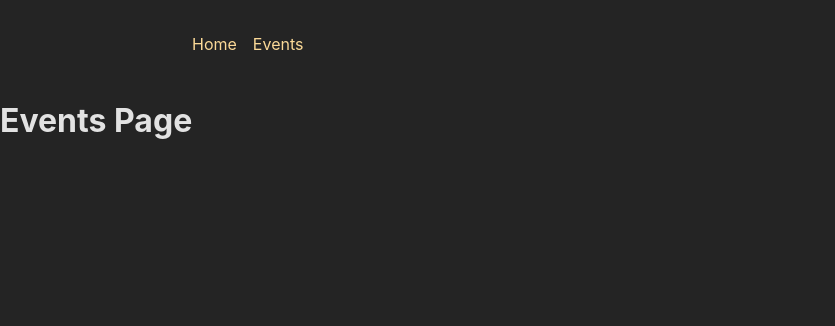
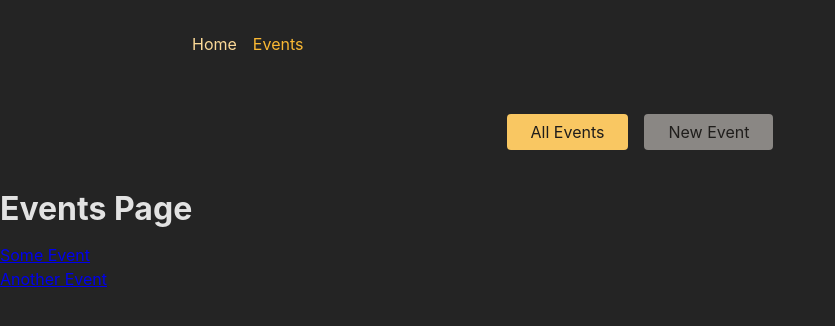
Before and after one commit to Messi111095/12-adv-starting-project, a React (Create React App) app in the folder frontend/: page /events in a window 1280 px wide. Shown: the top 326 px of the page, without its empty margins (0-835 px from the left). Built offline with nearby package versions, Linux system fonts and the light colour scheme.

Commit message:
Your commit message

```diff
--- a/frontend/src/App.js
+++ b/frontend/src/App.js
@@ -27,16 +27,21 @@
 import NewEventPage from "./pages/NewEvent";
 import EditEventPage from "./pages/EditEvent";
 import RootLayout from "./pages/Root";
+import EventsRootLayout from "./pages/EventsRoot";
 
 const router = createBrowserRouter([
   {
     path: "/", element: <RootLayout />,
     children: [
-      { INDEX:true, element: <HomePage /> },
-      { path: "events", element: <EventsPage /> },
-      { path: "events/:eventId", element: <EventDetailPage /> },
-      { path: "events/new", element: <NewEventPage /> },
-      { path: "events/:eventId/edit", element: <EditEventPage /> }
+      { index: true, element: <HomePage /> },
+      {
+        path: "events", element: <EventsRootLayout />, children: [
+          { path: "", element: <EventsPage /> },
+          { path: ":eventId", element: <EventDetailPage /> },
+          { path: "new", element: <NewEventPage /> },
+          { path: ":eventId/edit", element: <EditEventPage /> }
+        ]
+      },
     ]
   },
 ])
--- a/frontend/src/components/EventsNavigation.js
+++ b/frontend/src/components/EventsNavigation.js
@@ -1,3 +1,4 @@
+import { NavLink } from 'react-router-dom';
 import classes from './EventsNavigation.module.css';
 
 function EventsNavigation() {
@@ -6,10 +7,10 @@
       <nav>
         <ul className={classes.list}>
           <li>
-            <a href="/events">All Events</a>
+            <NavLink to="/events" className={({isActive})=>isActive? classes.active:undefined} end>All Events</NavLink>
           </li>
           <li>
-            <a href="/events/new">New Event</a>
+            <NavLink to="/events/new" className={({isActive})=>isActive? classes.active:undefined}>New Event</NavLink>
           </li>
         </ul>
       </nav>
--- a/frontend/src/components/MainNavigation.js
+++ b/frontend/src/components/MainNavigation.js
@@ -1,3 +1,5 @@
+import { NavLink } from 'react-router-dom';
+
 import classes from './MainNavigation.module.css';
 
 function MainNavigation() {
@@ -6,10 +8,12 @@
       <nav>
         <ul className={classes.list}>
           <li>
-            <a>Home</a>
+            <NavLink to="/" className={({ isActive }) => isActive ? classes.active : undefined} end>
+              Home
+            </NavLink>
           </li>
           <li>
-            <a>Events</a>
+            <NavLink to="/events" className={({ isActive }) => isActive ? classes.active : undefined}>Events</NavLink>
           </li>
         </ul>
       </nav>
--- a/frontend/src/pages/EventDetail.js
+++ b/frontend/src/pages/EventDetail.js
@@ -1,5 +1,13 @@
+import { useParams } from "react-router-dom";
+
 function EventDetailPage() {
-  return <h1>Event Detail Page</h1>
+  const params = useParams();
+  return (
+    <>
+      <h1>Event Detail Page</h1>
+      <p>Event ID: {params.eventId}</p>
+    </>
+  );
 }
 
 export default EventDetailPage;
--- a/frontend/src/pages/Events.js
+++ b/frontend/src/pages/Events.js
@@ -1,5 +1,30 @@
+import { Link } from "react-router-dom";
+
+const DUMMY_EVENTS = [
+  {
+    id: 'e1',
+    title: 'Some Event',
+  },
+  {
+    id: 'e2',
+    title: 'Another Event',
+  }
+];
+
+
 function EventsPage() {
-  return <h1>Events Page</h1>
+  return (
+    <>
+      <h1>Events Page</h1>
+      <ul>
+        {DUMMY_EVENTS.map((event) => (
+          <li key={event.id}>
+            <Link to={event.id}>{event.title}</Link>
+          </li>
+        ))}
+      </ul>
+    </>
+  );
 }
 
 export default EventsPage;
--- /dev/null
+++ b/frontend/src/pages/EventsRoot.js
@@ -0,0 +1,12 @@
+import { Outlet } from "react-router-dom";
+import EventsNavigation from "../components/EventsNavigation";
+
+function EventsRootLayout() {
+  return (
+    <>
+      <EventsNavigation />
+      <Outlet />
+    </>
+  );
+}
+export default EventsRootLayout;
```
